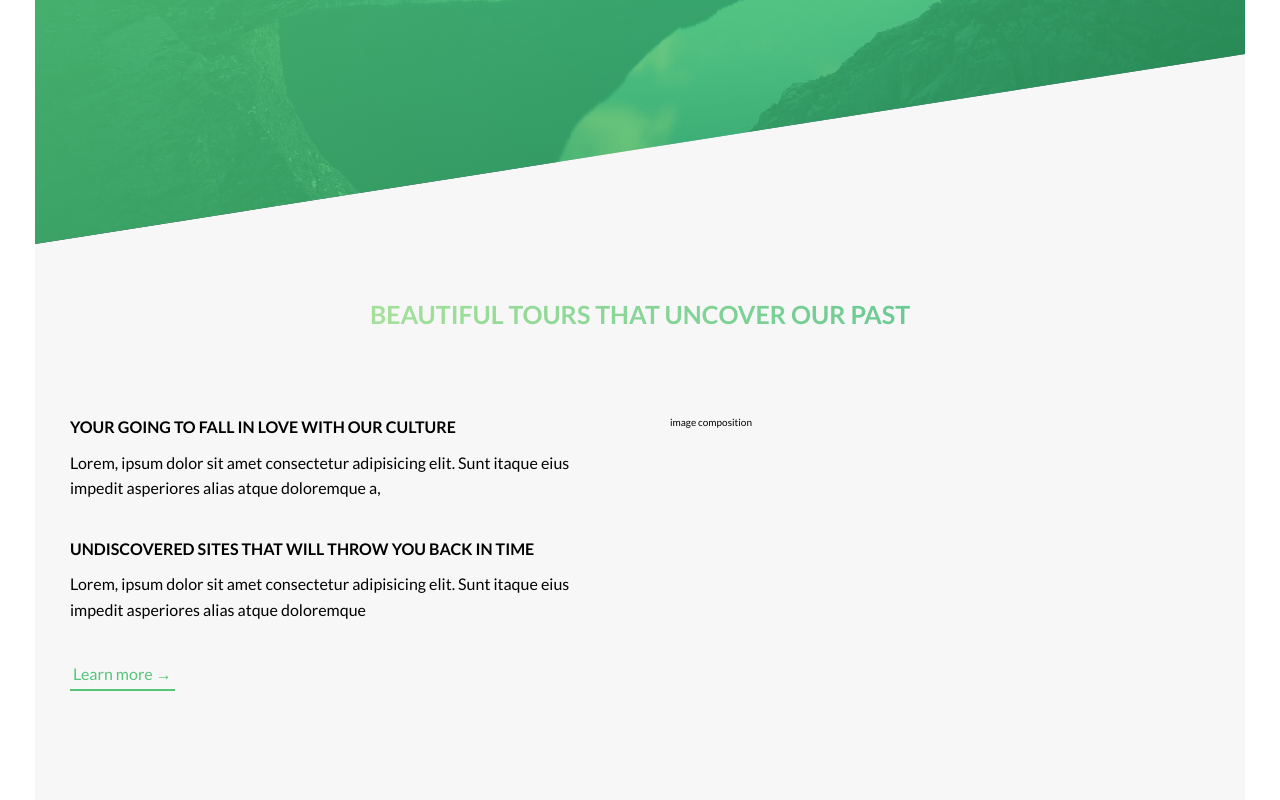
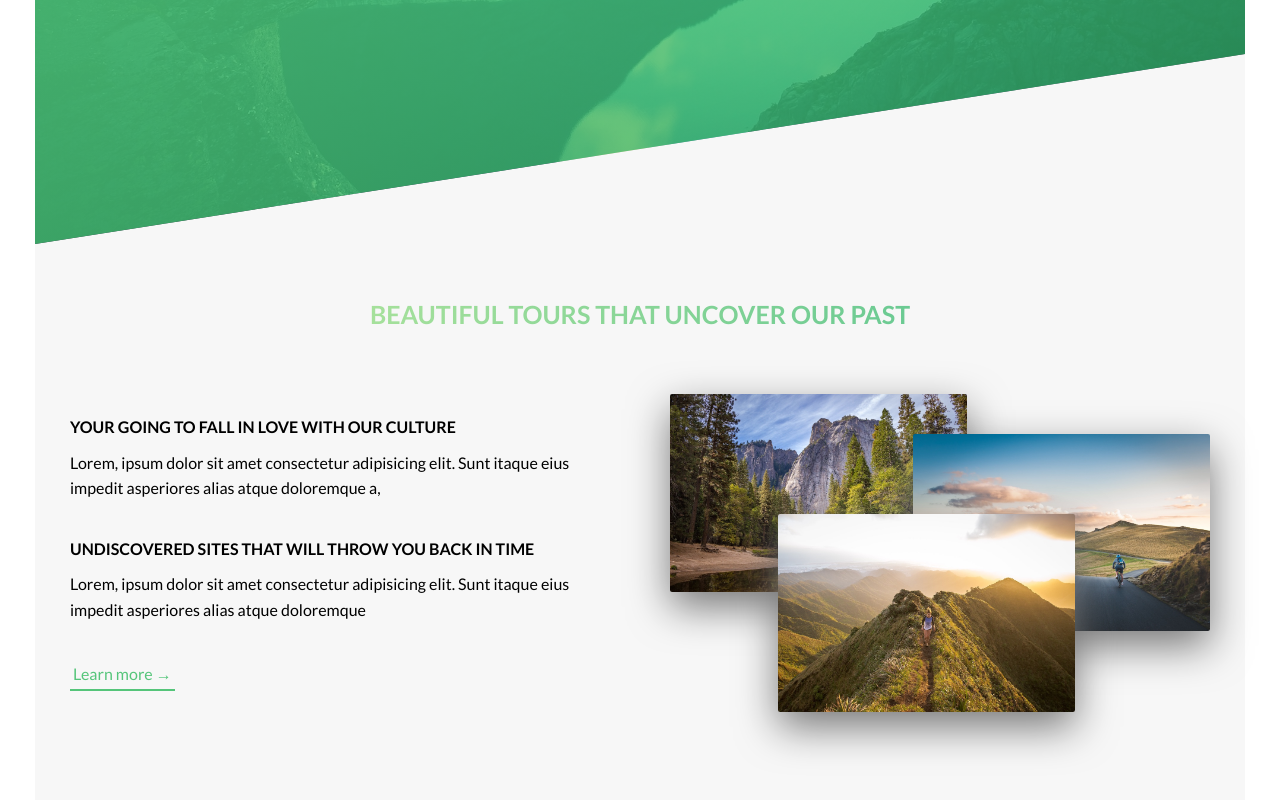
Before and after one commit to mattjackmcgregor/toursite, a website: page index.html in a window 1280 px wide. Shown: the part 551-1351 px from the top of the page. Drawn offline with Linux system fonts and the light colour scheme.

Commit message:
photo comopsition animations

```diff
--- a/index.html
+++ b/index.html
@@ -57,7 +57,25 @@
             </p>
             <a href="#" class="btn-text">Learn more &rarr;</a>
           </div>
-          <div class="col-1-of-2">image composition</div>
+          <div class="col-1-of-2">
+            <div class="composition">
+              <img
+                src="img/nat-1-large.jpg"
+                alt="photo 1"
+                class="composition__photo composition__photo--p1"
+              />
+              <img
+                src="img/nat-2-large.jpg"
+                alt="photo 2"
+                class="composition__photo composition__photo--p2"
+              />
+              <img
+                src="img/nat-3-large.jpg"
+                alt="photo 3"
+                class="composition__photo composition__photo--p3"
+              />
+            </div>
+          </div>
         </div>
       </section>
     </main>
--- /dev/null
+++ b/sass/components/_composition.scss
@@ -0,0 +1,37 @@
+.composition {
+  position: relative;
+  // background-color: red;
+
+  &__photo {
+    position: absolute;
+    width: 55%;
+    box-shadow: 0 1.5rem 4rem rgba($color: $color-black, $alpha: 1);
+    border-radius: 2px;
+    z-index: 10;
+    transition: all 0.2s;
+    outline-offset: 1rem;
+
+    &--p1 {
+      left: 0;
+      top: -2rem;
+    }
+    &--p2 {
+      right: 0;
+      top: 2rem;
+    }
+    &--p3 {
+      top: 10rem;
+      left: 20%;
+    }
+    &:hover {
+      z-index: 15;
+      box-shadow: 0 2.5rem 4rem rgba($color: $color-black, $alpha: 1);
+      transform: scale(1.05) translateY(-.2rem);
+
+      outline: 5px solid $color-primary-green;
+    }
+  }
+  &:hover &__photo:not(:hover) {
+    transform: scale(0.95);
+  }
+}
--- a/sass/main.scss
+++ b/sass/main.scss
@@ -8,6 +8,7 @@
 @import 'base/utilities';
 
 @import 'components/button';
+@import 'components/composition';
 
 @import 'layouts/header';
 @import 'layouts/grid';
```
Also changed, not shown: css/styles.css.
